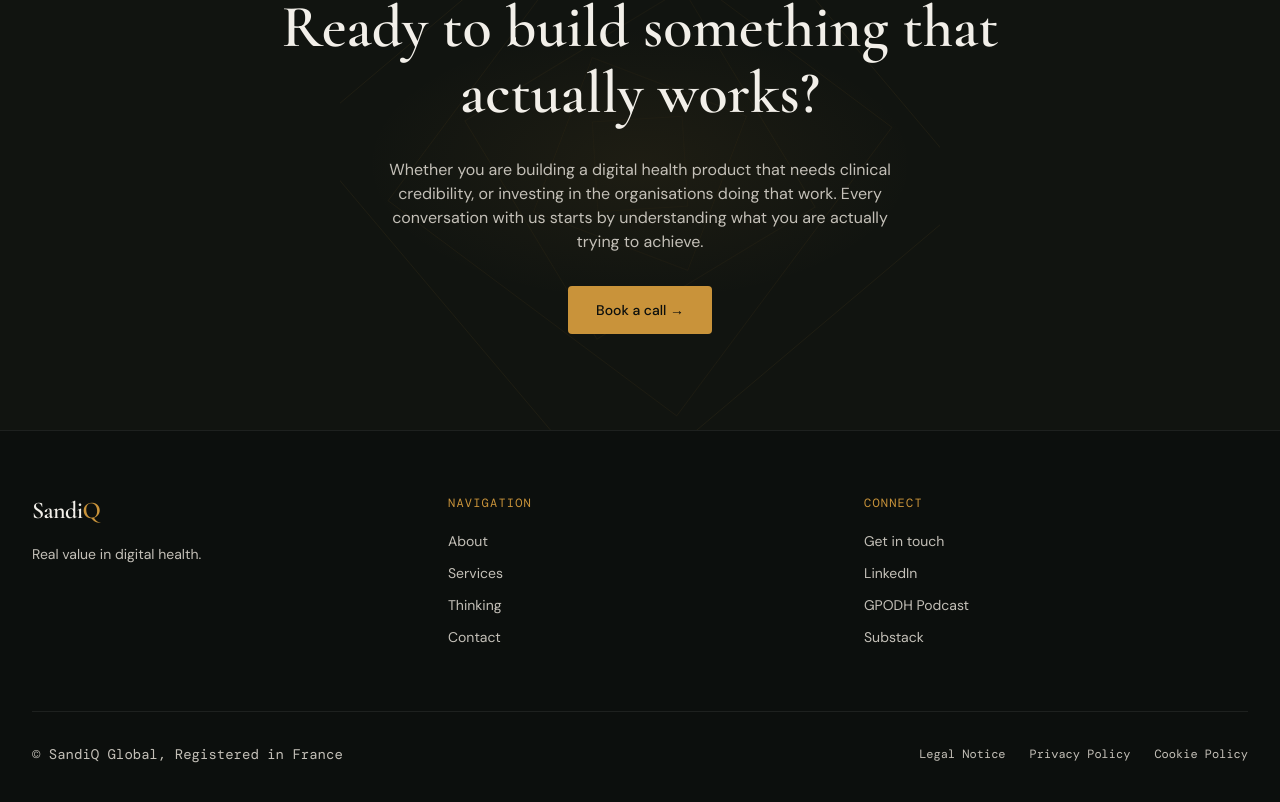
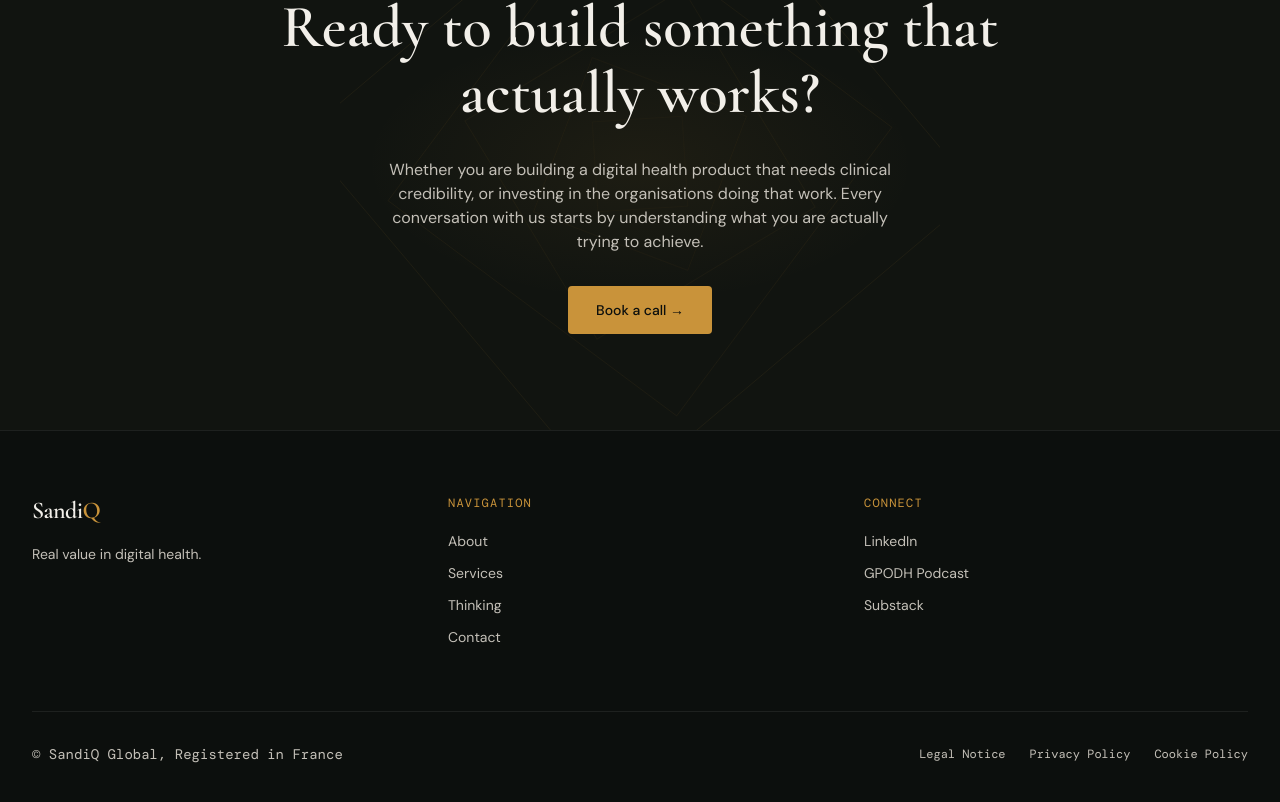
Before and after one commit to Samwoodhouse1982/shubs-new-site, a Next.js app: page / in a window 1280 px wide. Shown: the part 7593-8395 px from the top of the page. Built offline with nearby package versions, Linux system fonts and the light colour scheme.

Commit message:
Remove redundant 'Get in touch' from footer Connect section
Nav already has a Contact link to /contact. Connect section should be
external platforms only (LinkedIn, GPODH, Substack).

Co-Authored-By: Claude Sonnet 4.6 <noreply@anthropic.com>

```diff
--- a/src/components/Footer.tsx
+++ b/src/components/Footer.tsx
@@ -10,7 +10,6 @@ const navLinks = [
 ];
 
 const connectLinks = [
-  { label: "Get in touch", href: "/contact", external: false },
   { label: "LinkedIn", href: "https://linkedin.com/company/sandiq", external: true },
   { label: "GPODH Podcast", href: "https://gpodh.org?utm_source=sandiq&utm_medium=website&utm_campaign=footer", external: true },
   { label: "Substack", href: "https://shubstack.substack.com?utm_source=sandiq&utm_medium=website&utm_campaign=footer", external: true },
```
